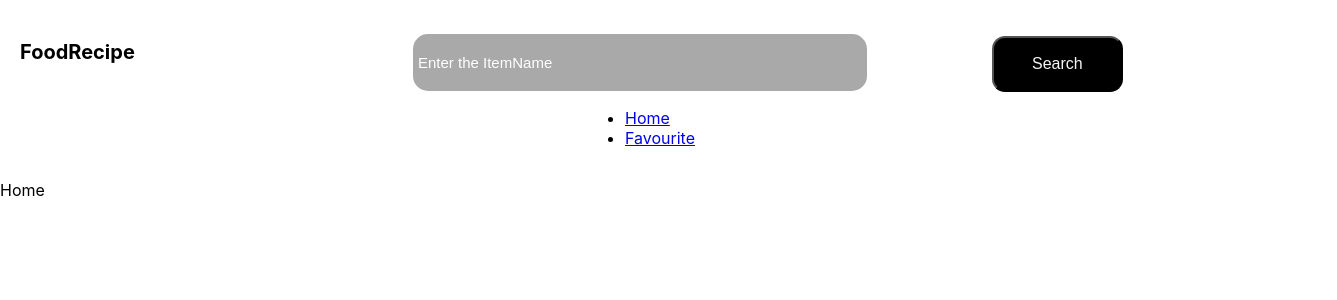
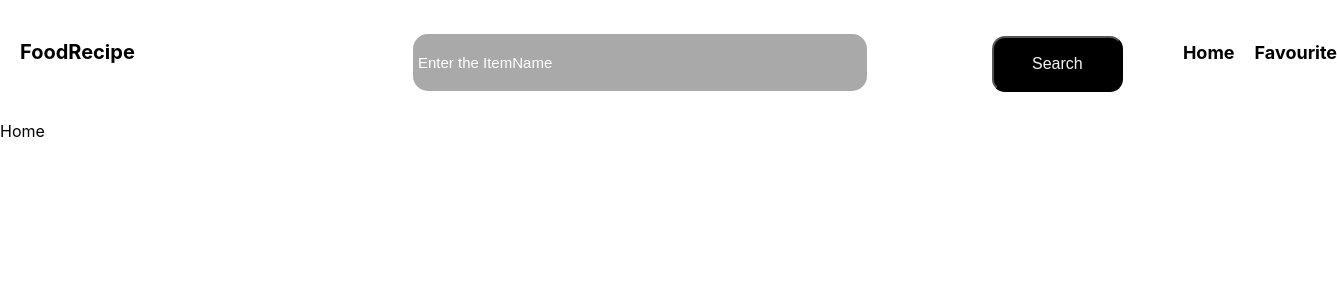
Before and after one commit to Dineshkuna/FoodRecipe, a React (Create React App) app: page / in a window 1280 px wide. Shown: the top 300 px of the page, 1337 px wide, since content can reach past the window. Built offline with nearby package versions, Linux system fonts and the light colour scheme.

Commit message:
version4

```diff
--- a/src/components/navbar/NavBar.jsx
+++ b/src/components/navbar/NavBar.jsx
@@ -56,14 +56,32 @@ const NavBar = () => {
           Search
         </button>
       </div>
-      <div style={{display:"flex", justifyContent:"space-around",}}>
+      <div>
         <nav>
-          <ul>
-            <li>
-              <Link to="/">Home</Link>
+          <ul
+            style={{
+              display: "flex",
+              justifyContent: "center",
+              gap: "20px",
+              marginLeft: "75rem",
+              marginTop: "-50px",
+              paddingBottom: "40px",
+              fontWeight: "bold",
+              fontSize: "18px",
+            }}
+          >
+            <li style={{ listStyleType: "none" }}>
+              <Link style={{ textDecoration: "none", color: "black" }} to="/">
+                Home
+              </Link>
             </li>
-            <li>
-              <Link to="/favourite">Favourite</Link>
+            <li style={{ listStyleType: "none" }}>
+              <Link
+                style={{ textDecoration: "none", color: "black" }}
+                to="/favourite"
+              >
+                Favourite
+              </Link>
             </li>
           </ul>
         </nav>
```
